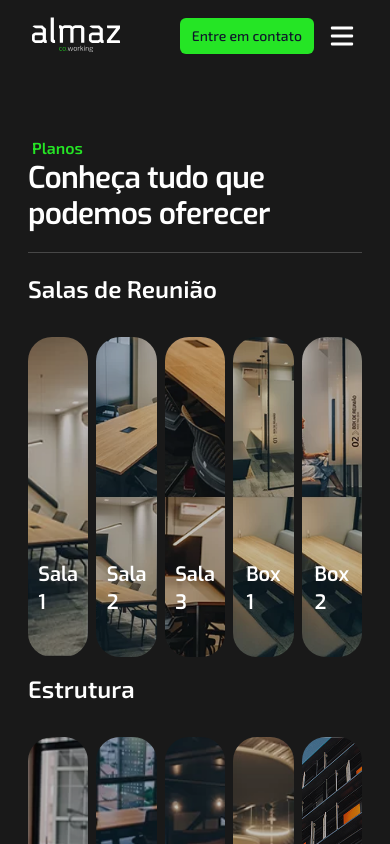
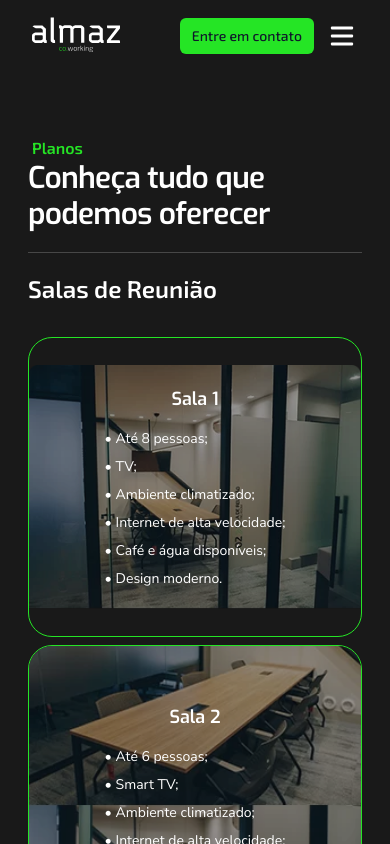
Before and after one commit to gustavospriebe/coworking-website, a Next.js app: page / in a window 390 px wide. Shown: the top 844 px of the page. Built offline with nearby package versions, Linux system fonts and the light colour scheme.

Commit message:
responsiveness debug

```diff
--- a/components/Structure/Structure.tsx
+++ b/components/Structure/Structure.tsx
@@ -16,27 +16,28 @@ export function Structure() {
                 {Structure.map((item, index) => (
                     <div
                         key={index}
-                        className="mt-4 items-center gap-2 space-y-8 lg:flex lg:space-y-4"
+                        className="mt-4 items-center gap-2 space-y-8 md:gap-4 lg:flex lg:space-y-4"
                     >
                         <p className="font-exotwo text-2xl font-semibold text-whiter lg:w-[150px]">
                             {item.category}
                         </p>
-                        <div className="flex w-full gap-2 ">
+                        <div className="flex w-full flex-col gap-2 md:flex-row">
                             {item.assets.map((asset, assetIndex) => (
                                 <div
                                     key={assetIndex}
-                                    className="card-details group relative flex h-80 w-full cursor-pointer items-end justify-center overflow-hidden rounded-3xl transition-all duration-700 hover:items-center"
+                                    className=" card-details group relative flex  h-60 min-h-[300px]    max-h-[320px] cursor-pointer md:items-end justify-center  overflow-hidden rounded-3xl border border-green-principal transition-all duration-700 items-center md:hover:items-center md:h-96"
                                 >
                                     <Image
                                         src={asset.image}
                                         alt=""
-                                        className="z-10 h-full w-full object-cover opacity-75 group-hover:blur-[2px] group-hover:brightness-75"
+                                        className="blur-[2px]md:group-hover:blur-[2px] z-10 h-full w-full object-cover
+                                        opacity-75 brightness-75 md:blur-none  md:brightness-100 md:group-hover:brightness-75"
                                     />
-                                    <div className="absolute z-20 flex w-full flex-col items-center justify-center gap-4 p-10 text-whiter group-hover:justify-between lg:flex-row lg:group-hover:justify-around">
-                                        <p className="font-exo text-xl font-semibold group-hover:text-2xl">
+                                    <div className="absolute z-20 flex w-full flex-col items-center justify-center gap-4 p-10 text-whiter group-hover:justify-between lg:flex-row lg:gap-0 lg:group-hover:justify-around">
+                                        <p className="font-exo text-lg font-semibold md:group-hover:text-2xl md:text-xl">
                                             {asset.name}
                                         </p>
-                                        <div className="hidden space-y-2 font-nunitosans text-base group-hover:block">
+                                        <div className="block space-y-2 font-nunitosans text-sm md:hidden md:text-base md:group-hover:block">
                                             {asset.description.map(
                                                 (desc, descIndex) => (
                                                     <p
```
